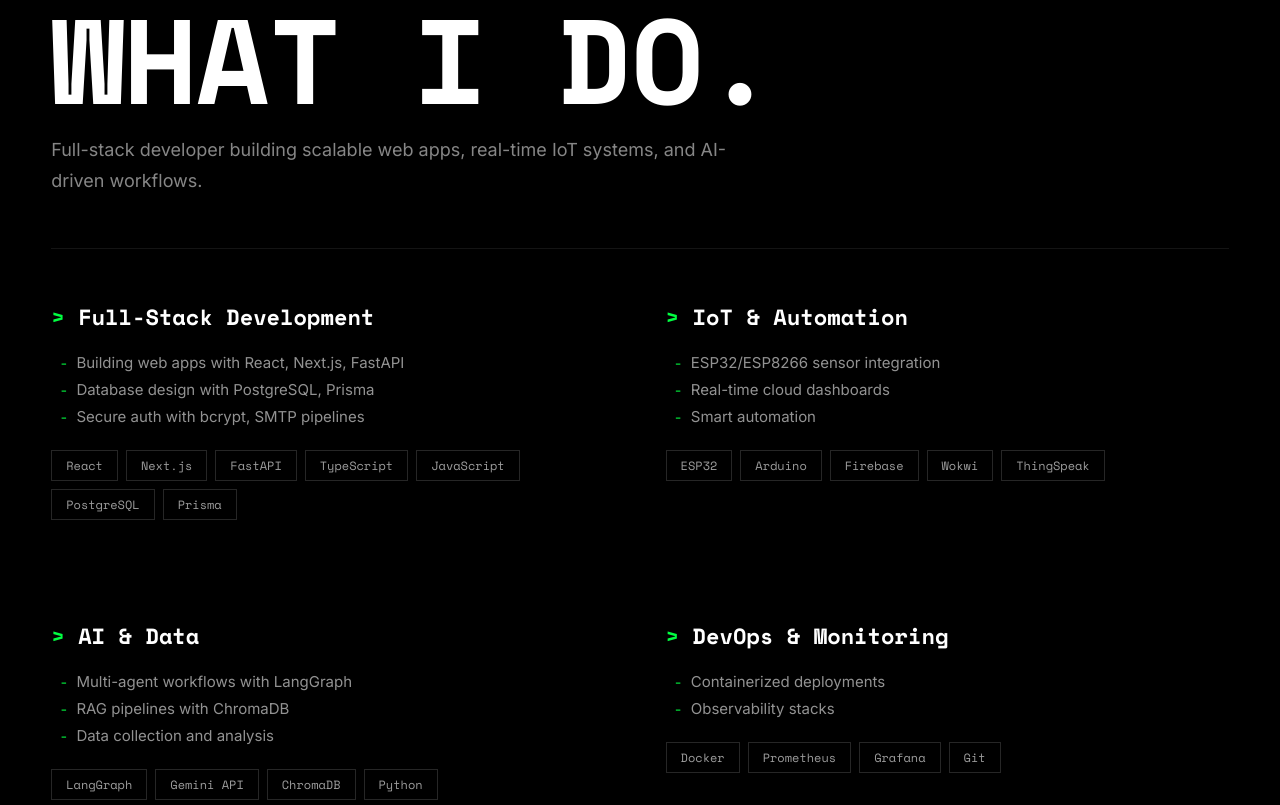
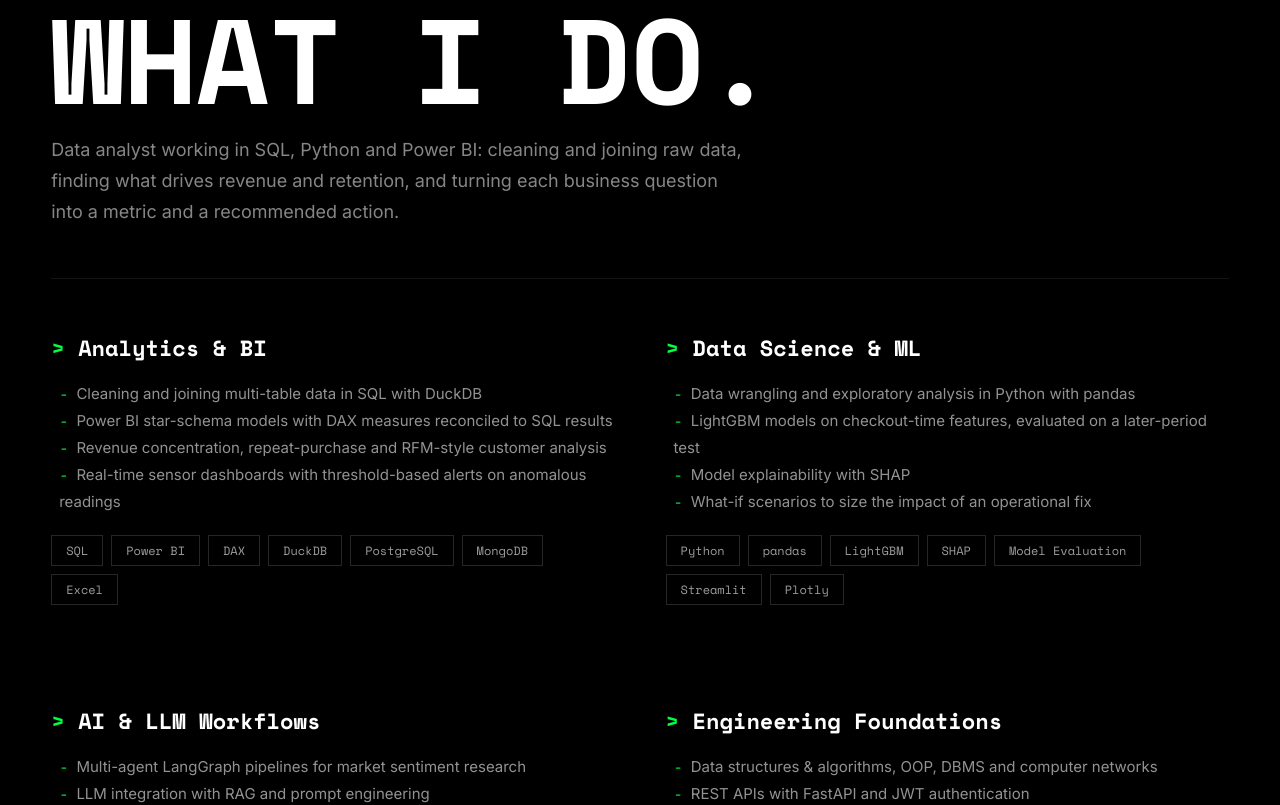
Before and after one commit to TRITUSLegend/Personal-Portfolio, a React (Create React App) app: page / in a window 1280 px wide. Shown: the part 940-1745 px from the top of the page. Built offline with nearby package versions, Linux system fonts and the light colour scheme.

Commit message:
feat: restructure skills around analytics, data science and ML

```diff
--- a/src/components/Skills.jsx
+++ b/src/components/Skills.jsx
@@ -4,39 +4,42 @@
 
 const categories = [
   {
-    title: 'Full-Stack Development',
+    title: 'Analytics & BI',
     bullets: [
-      'Building web apps with React, Next.js, FastAPI',
-      'Database design with PostgreSQL, Prisma',
-      'Secure auth with bcrypt, SMTP pipelines',
+      'Cleaning and joining multi-table data in SQL with DuckDB',
+      'Power BI star-schema models with DAX measures reconciled to SQL results',
+      'Revenue concentration, repeat-purchase and RFM-style customer analysis',
+      'Real-time sensor dashboards with threshold-based alerts on anomalous readings',
     ],
-    tags: ['React', 'Next.js', 'FastAPI', 'TypeScript', 'JavaScript', 'PostgreSQL', 'Prisma'],
+    tags: ['SQL', 'Power BI', 'DAX', 'DuckDB', 'PostgreSQL', 'MongoDB', 'Excel'],
   },
   {
-    title: 'IoT & Automation',
+    title: 'Data Science & ML',
     bullets: [
-      'ESP32/ESP8266 sensor integration',
-      'Real-time cloud dashboards',
-      'Smart automation',
+      'Data wrangling and exploratory analysis in Python with pandas',
+      'LightGBM models on checkout-time features, evaluated on a later-period test',
+      'Model explainability with SHAP',
+      'What-if scenarios to size the impact of an operational fix',
     ],
-    tags: ['ESP32', 'Arduino', 'Firebase', 'Wokwi', 'ThingSpeak'],
+    tags: ['Python', 'pandas', 'LightGBM', 'SHAP', 'Model Evaluation', 'Streamlit', 'Plotly'],
   },
   {
-    title: 'AI & Data',
+    title: 'AI & LLM Workflows',
     bullets: [
-      'Multi-agent workflows with LangGraph',
-      'RAG pipelines with ChromaDB',
-      'Data collection and analysis',
+      'Multi-agent LangGraph pipelines for market sentiment research',
+      'LLM integration with RAG and prompt engineering',
+      'Prompt-injection sanitization and deterministic quality checks on LLM output',
     ],
-    tags: ['LangGraph', 'Gemini API', 'ChromaDB', 'Python'],
+    tags: ['LangGraph', 'RAG', 'LLM Integration', 'Prompt Engineering'],
   },
   {
-    title: 'DevOps & Monitoring',
+    title: 'Engineering Foundations',
     bullets: [
-      'Containerized deployments',
-      'Observability stacks',
+      'Data structures & algorithms, OOP, DBMS and computer networks',
+      'REST APIs with FastAPI and JWT authentication',
+      'Deploying to Netlify, Vercel, Render and Streamlit Cloud',
     ],
-    tags: ['Docker', 'Prometheus', 'Grafana', 'Git'],
+    tags: ['C/C++', 'TypeScript', 'React', 'FastAPI', 'REST APIs', 'Git', 'GitHub'],
   },
 ];
 
@@ -54,8 +57,9 @@
         <p className={styles.sectionLabel}>{'// SECTION_01'}</p>
         <h2 className={styles.sectionTitle}>WHAT I DO.</h2>
         <p className={styles.subtitle}>
-          Full-stack developer building scalable web apps, real-time IoT systems,
-          and AI-driven workflows.
+          Data analyst working in SQL, Python and Power BI: cleaning and joining raw
+          data, finding what drives revenue and retention, and turning each business
+          question into a metric and a recommended action.
         </p>
         <div className={styles.divider} />
       </motion.div>
```
